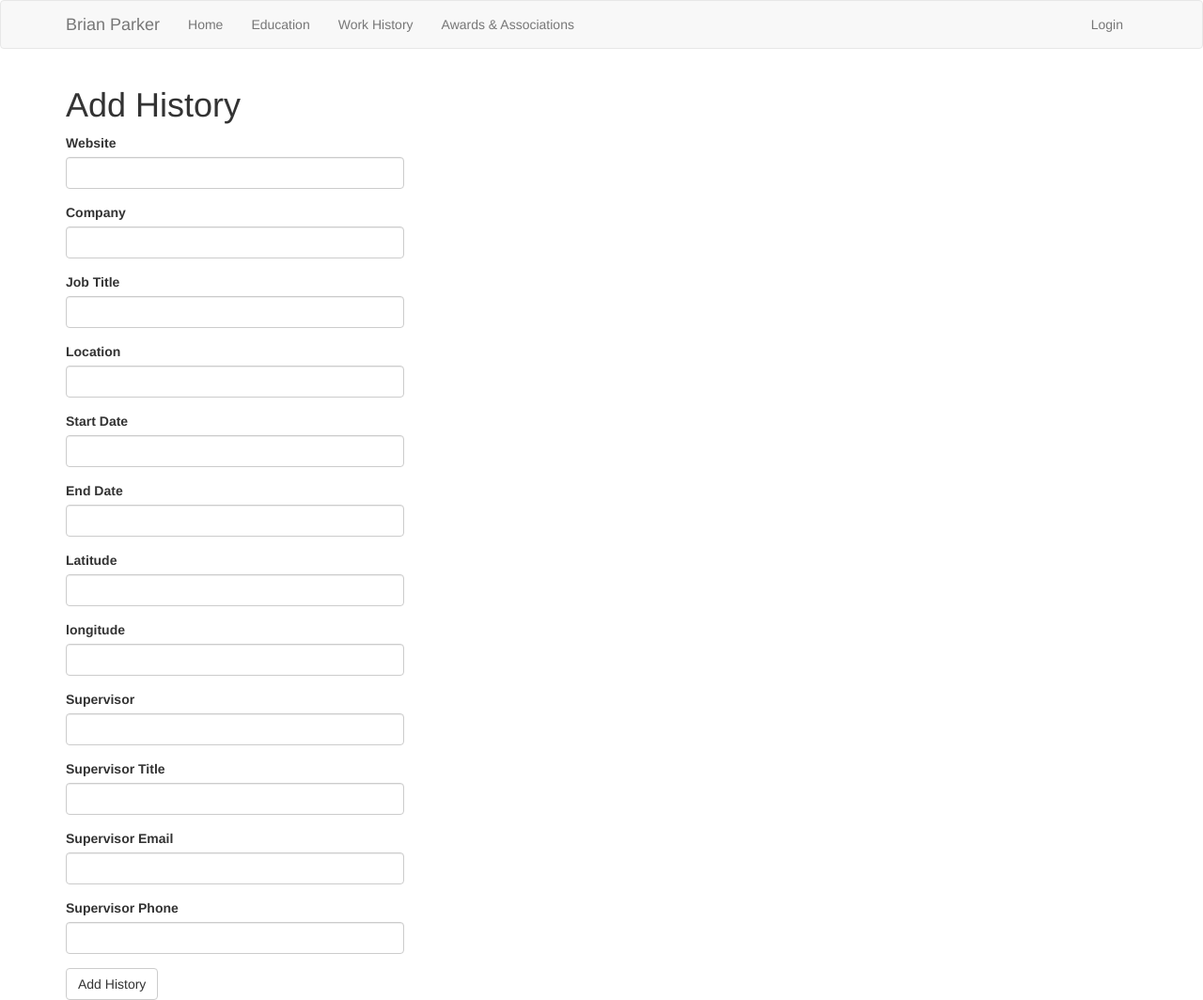
After one commit to bcparker21/resume, a Flask app: page /add_history in a window 1280 px wide. The commit adds this page. Shown: the whole page at 94% size. Run offline with Flask 2, Linux system fonts and the light colour scheme; some libraries are stand-ins or nearby versions.

Commit message:
add work history map.

```diff
--- a/app/main/forms.py
+++ b/app/main/forms.py
@@ -1,5 +1,5 @@
 from flask_wtf import FlaskForm
-from wtforms import StringField, PasswordField, BooleanField, SubmitField, TextAreaField
+from wtforms import StringField, PasswordField, BooleanField, SubmitField, TextAreaField, DateTimeField, FloatField
 from wtforms.validators import DataRequired, ValidationError, Email, EqualTo, Length
 from flask_babel import _, lazy_gettext as _l
 from app.models import User
@@ -50,3 +50,33 @@ class ResetPasswordForm(FlaskForm):
 	password = PasswordField(_l('Password'), validators=[DataRequired()])
 	password2 = PasswordField(_l('Repeat Password'), validators=[DataRequired(), EqualTo('password')])
 	submit = SubmitField(_l('Reset Password'))
+
+class AddHistoryForm(FlaskForm):
+	url = StringField(_l('Website'))
+	name = StringField(_l('Company'), validators=[DataRequired()])
+	title = StringField(_l('Job Title'), validators=[DataRequired()])
+	location = StringField(_l('Location'))
+	start_date = DateTimeField(_l('Start Date'), validators=[DataRequired()])
+	end_date = DateTimeField(_l('End Date'))
+	lat = FloatField(_l('Latitude'))
+	lon = FloatField(_l('longitude'))
+	supervisor=StringField(_l('Supervisor'))
+	supervisor_title=StringField(_l('Supervisor Title'))
+	supervisor_email=StringField(_l('Supervisor Email'), validators=[Email()])
+	supervisor_phone=StringField(_l('Supervisor Phone'))
+	submit = SubmitField(_l('Add History'))
+
+class EditHistoryForm(FlaskForm):
+	url = StringField(_l('Website'))
+	name = StringField(_l('Company'), validators=[DataRequired()])
+	title = StringField(_l('Job Title'), validators=[DataRequired()])
+	location = StringField(_l('Location'))
+	start_date = DateTimeField(_l('Start Date'), validators=[DataRequired()])
+	end_date = DateTimeField(_l('End Date'))
+	lat = FloatField(_l('Latitude'))
+	lon = FloatField(_l('longitude'))
+	supervisor=StringField(_l('Supervisor'))
+	supervisor_title=StringField(_l('Supervisor Title'))
+	supervisor_email=StringField(_l('Supervisor Email'), validators=[Email()])
+	supervisor_phone=StringField(_l('Supervisor Phone'))
+	submit = SubmitField(_l('Edit History'))
--- a/app/main/routes.py
+++ b/app/main/routes.py
@@ -6,9 +6,10 @@ from flask_login import current_user, login_user, logout_user, login_required
 from flask_babel import _, get_locale
 from app import db
 from app.models import User, Education, WorkHistory, Award
-from app.main.forms import LoginForm, RegistrationForm, EditProfileForm, ResetPasswordRequestForm, ResetPasswordForm
-from app.main import bp
+from app.main.forms import LoginForm, RegistrationForm, EditProfileForm, ResetPasswordRequestForm, ResetPasswordForm, AddHistoryForm, EditHistoryForm
+from app.main import bp, maps
 from config import Config
+from folium.plugins import MarkerCluster
 import folium, json
 import geopandas as gpd
 
@@ -118,9 +119,70 @@ def education():
 @bp.route('/work_history')
 def work_history():
 	jobs = WorkHistory.query.order_by(WorkHistory.start_date.desc()).all()
-	return render_template('work_history.html', jobs=jobs)
+	start_coords=[45.5584432,-114.5665322]
+	m=folium.Map(location=start_coords,width=750, height=500,zoom_start=6)
+	marker_cluster=MarkerCluster().add_to(m)
+	for job in jobs:
+		popup=render_template('job_popup.html',name=job.name, title=job.title,url=job.url)
+		folium.Marker([job.lat, job.lon],popup=popup).add_to(marker_cluster)
+	m=Markup(m.get_root().render())
+	return render_template('work_history.html', jobs=jobs, map=m)
 
 @bp.route('/awards')
 def awards():
-	awards=Award.query.all()
+	awards=Award.query.order_by(Award.start_date.desc()).all()
 	return render_template('awards.html', awards=awards)
+
+@bp.route('/job/<title>')
+def job(title):
+	return render_template('job.html', title=title)
+
+@bp.route('/edit_history')
+def edit_history():
+	return render_template('edit_history.html')
+
+@bp.route('/add_history', methods=['GET', 'POST'])
+def add_history():
+
+	form=AddHistoryForm()
+	if form.validate_on_submit():
+		job = WorkHistory(url = form.url.data,
+						  name = form.name.data,
+						  title = form.title.data,
+						  location = form.location.data,
+						  start_date = form.start_date.data,
+						  end_date = form.end_date.data,
+						  lat = form.lat.data,
+						  lon = form.lon.data,
+						  supervisor= form.supervisor.data,
+						  supervisor_title= form.supervisor_title.data,
+						  supervisor_email=form.supervisor_email.data,
+						  supervisor_phone=form.supervisor_phone.data)
+		db.session.add(job)
+		db.session.commit()
+		flash(_('Congratulations, job added!'))
+		return redirect(url_for('main.work_history'))
+	return render_template('add_history.html', form=form)
+
+# @bp.route('/edit_history/<title>')
+# def edit_history(title):
+# 	job=WorkHistory.query.filter_by(title=title).first()
+# 	form=EditHistoryForm()
+# 	if  form.validate_on_submit:
+# 		job = WorkHistory(url = form.url.data,
+# 						  name = form.name.data,
+# 						  title = form.title.data,
+# 						  location = form.location.data,
+# 						  start_date = form.start_date.data,
+# 						  end_date = form.end_date.data,
+# 						  lat = form.lat.data,
+# 						  lon = form.lon.data,
+# 						  supervisor= form.supervisor.data,
+# 						  supervisor_title= form.supervisor_title.data,
+# 						  supervisor_email=form.supervisor_email.data,
+# 						  supervisor_phone=form.supervisor_phone.data)
+# 		db.session.add(job)
+# 		db.session.commit()
+# 	elif request.method == 'GET':
+# 		form.url.data = current_user.username
+# 		form.about_me.data = current_user.about_me
--- /dev/null
+++ b/app/templates/add_history.html
@@ -0,0 +1,11 @@
+{% extends "base.html" %}
+{% import 'bootstrap/wtf.html' as wtf %}
+
+{% block app_content %}
+    <h1>{{ _('Add History') }}</h1>
+    <div class="row">
+        <div class="col-md-4">
+            {{ wtf.quick_form(form) }}
+        </div>
+    </div>
+{% endblock %}
--- /dev/null
+++ b/app/templates/job.html
@@ -0,0 +1,2 @@
+<h1>HI!</h1>
+<p>{{ title }}</p>
--- /dev/null
+++ b/app/templates/job_popup.html
@@ -0,0 +1,3 @@
+<p>{{ name }}</p>
+<p>{{ title }}</p>
+<a href="{{ url_for('main.job',title=title) }}">Learn More</a>
--- a/resume.py
+++ b/resume.py
@@ -1,5 +1,5 @@
 from app import create_app, db
-from app.models import User, Education, WorkHistory, Award
+from app.models import User, Education, WorkHistory, Award, Duty
 
 app = create_app()
 
@@ -9,4 +9,5 @@ def make_shell_context():
 			'User': User,
 			'Education': Education,
 			'WorkHistory': WorkHistory,
-			'Award':Award}
+			'Award': Award,
+			'Duty': Duty}
```
Also changed, not shown: app/main/maps.py (added, +41 -0 lines), app/models.py (+19 -0 lines), app/templates/awards.html (+9 -4 lines), app/templates/edit_history.html (added, +11 -0 lines), app/templates/work_history.html (+21 -7 lines), migrations/versions/057f3879a987_award_dates.py (added, +30 -0 lines), migrations/versions/19cb14b95162_duties_table.py (added, +66 -0 lines), migrations/versions/9d543c9b12fb_add_lat_lon_to_workhistory.py (added, +30 -0 lines), migrations/versions/fa9292aa8da2_url_building_function_in_workhistory.py (added, +28 -0 lines), requirements.txt (+9 -0 lines), app/static/bp_front_door.jpg (added).
